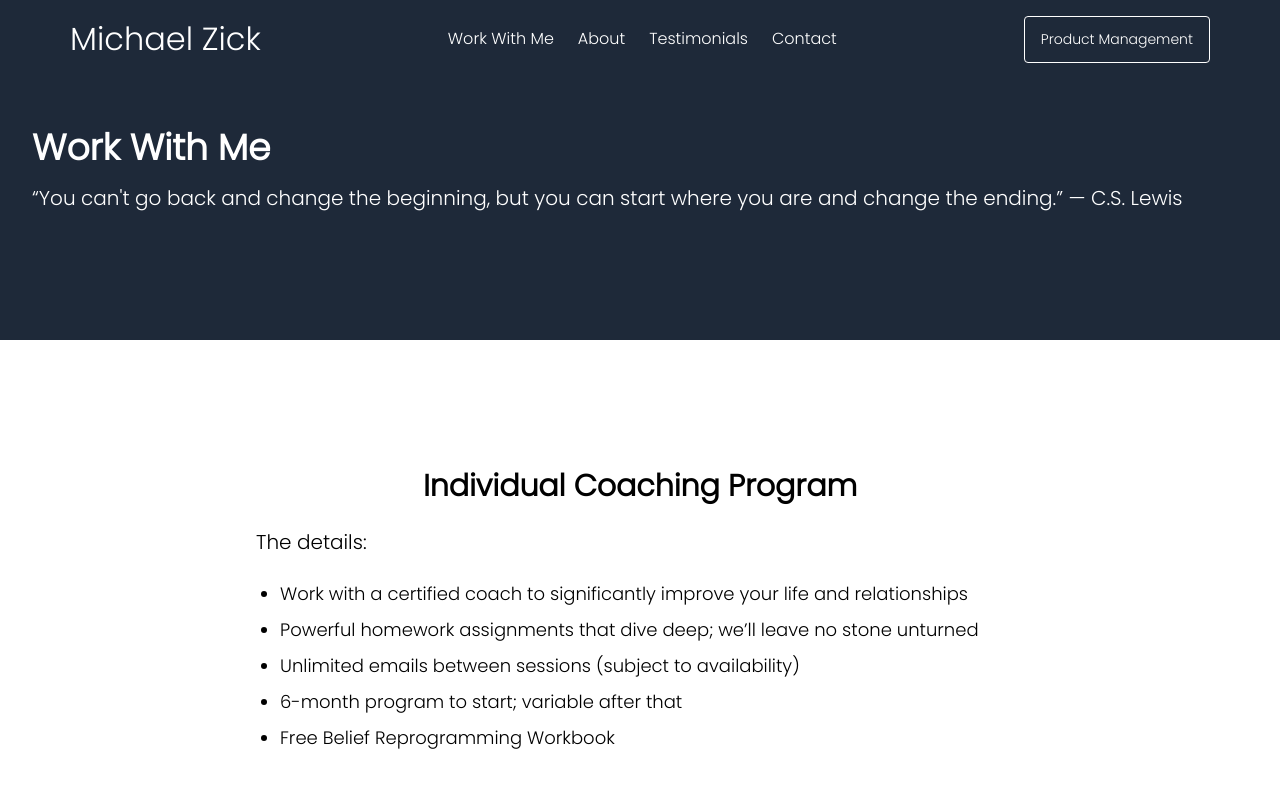
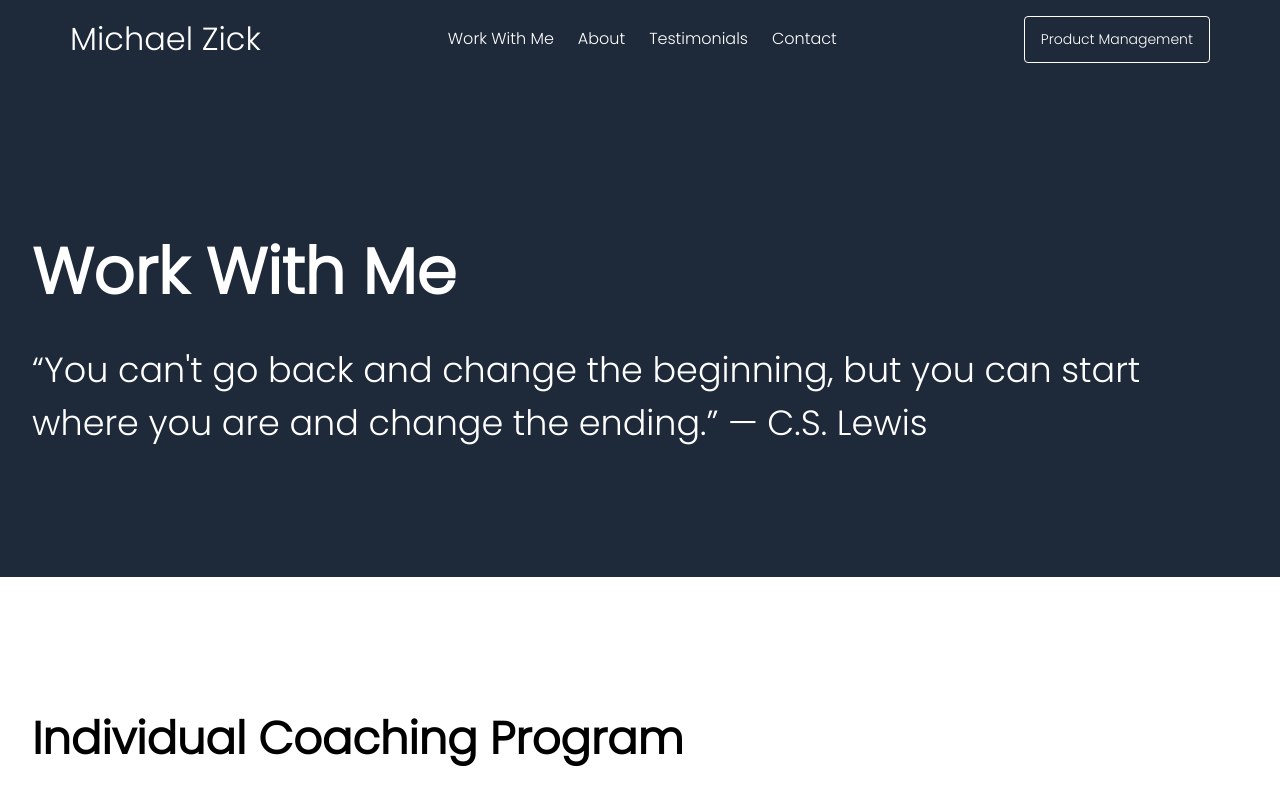
Before and after one commit to michaelzick/michaelzick.com, a Next.js app: page /work-with-me in a window 1280 px wide. Shown: the top 798 px of the page. Built offline with nearby package versions, Linux system fonts and the light colour scheme.

Commit message:
style: adjust Work With Me layout

```diff
--- a/app/work-with-me/page.tsx
+++ b/app/work-with-me/page.tsx
@@ -1,20 +1,20 @@
 export default function WorkWithMe() {
   return (
     <div className="flex flex-col">
-      <section className="bg-[var(--dark-blue)] text-white px-6 md:px-8 py-24 md:py-32">
+      <section className="bg-[var(--dark-blue)] text-white px-6 md:px-8 pt-40 md:pt-56 pb-24 md:pb-32">
         <div className="max-w-screen-xl mx-auto">
-          <h1 className="text-4xl font-semibold mb-4">Work With Me</h1>
-          <h3 className="text-xl font-light">
+          <h1 className="text-[64px] font-semibold mb-6">Work With Me</h1>
+          <h3 className="text-[35px] font-light">
             “You can't go back and change the beginning, but you can start where you are and change the ending.” — C.S.
             Lewis
           </h3>
         </div>
       </section>
       <section className="px-6 md:px-8 py-24 md:py-32">
-        <div className="max-w-screen-md mx-auto space-y-6">
-          <h2 className="text-3xl font-semibold text-center">Individual Coaching Program</h2>
-          <h3 className="text-xl font-medium">The details:</h3>
-          <ul className="list-disc pl-6 space-y-2 text-lg">
+        <div className="max-w-screen-xl mx-auto space-y-6">
+          <h2 className="text-[45px] font-semibold">Individual Coaching Program</h2>
+          <h3 className="text-[35px] font-medium">The details:</h3>
+          <ul className="list-disc pl-6 space-y-2 text-[23px]">
             <li>
               Work with a certified coach to <strong>significantly improve</strong> your life and relationships
             </li>
```
